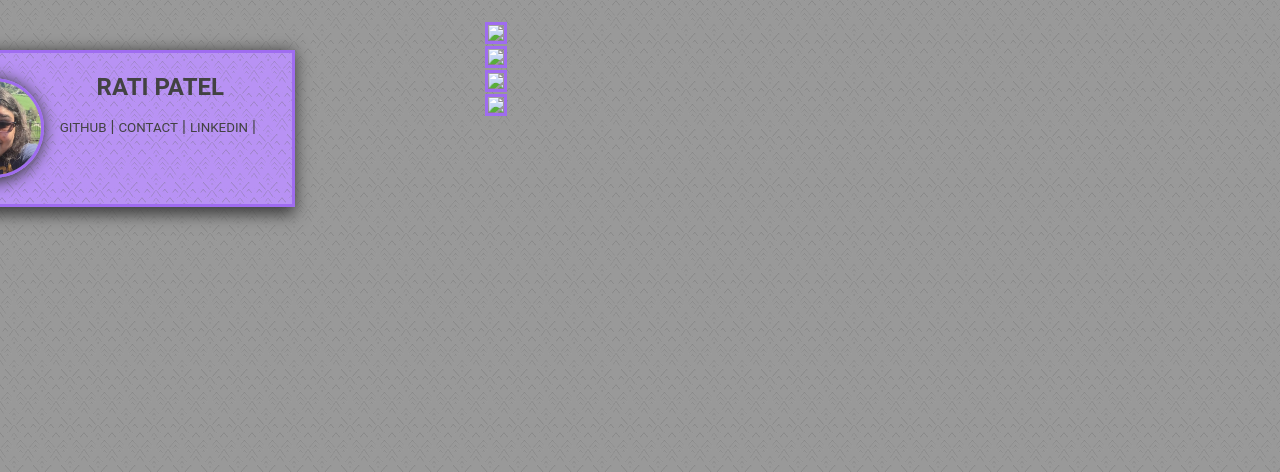
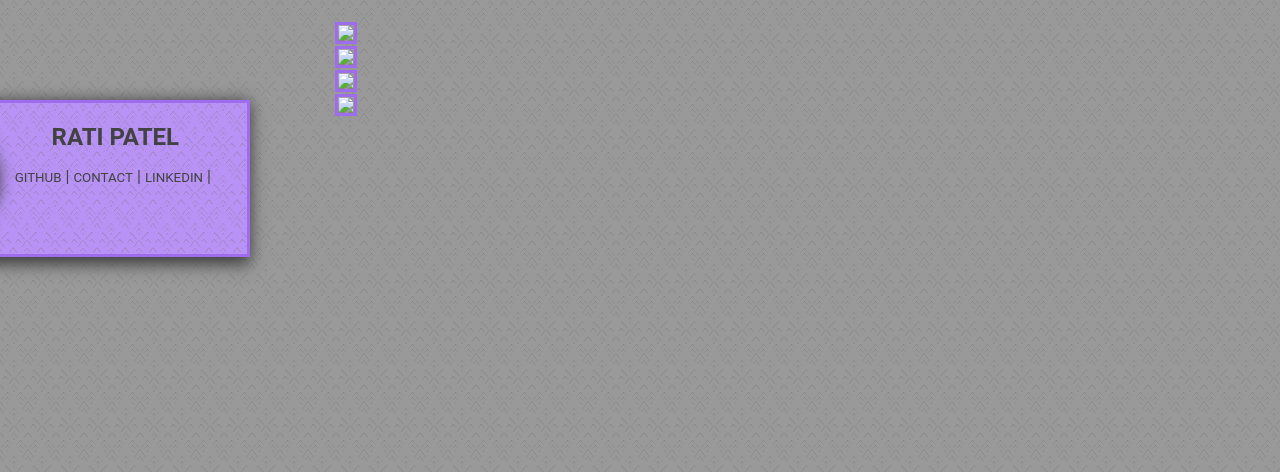
Before and after one commit to Rjp76/-is219s18RPatel-P1, a PHP site: page /samples.html in a window 1280 px wide. Shown: the part 48-520 px from the top of the page. Run offline with PHP 8.4, Linux system fonts and the light colour scheme; some libraries are stand-ins or nearby versions.

Commit message:
changing mobile readability to attempt and get it to be smaller

```diff
--- a/style/main.css
+++ b/style/main.css
@@ -48,8 +48,7 @@ header {
 	background-image:url("../images/bgtexture.png");
 }
 .sidebar{
-	right:155px;
-	top:50px;
+	margin:100px 50px 100px -200px;
 	max-width: 500px;
 	max-height: 160px;
 	width:100%;
@@ -65,6 +64,7 @@ header {
 	box-shadow:-3px 2px 15px 3px #3c3c3c;
 	margin:5px;
 	float:left;
+	position:relative;
 }
 .sidebar p {
 	font-family:'Roboto', sans-serif;
@@ -149,12 +149,14 @@ footer p {
 }
 
 /* mobile portrait to mobile landscape */
-@media only screen and (max-width: 650px) {
+@media only screen and (max-width: 479px) {
 	body { font-size: 90%; }
-	.sidebar{
-		display:none;
-	}
 main{
 	width:95%;
 }
 }
+@media only screen and (max-width: 700px) {
+	.sidebar{
+		display:none;
+	}
+}
--- a/style/sample.css
+++ b/style/sample.css
@@ -6,3 +6,13 @@ section{
 	max-width:750px;
 	padding:20px;
 }
+@media only screen and (max-width: 550px) {
+	body { font-size: 90%; }
+	.sidebar{
+		display:none;
+	}
+
+section{
+	width:95%;
+}
+}
```
